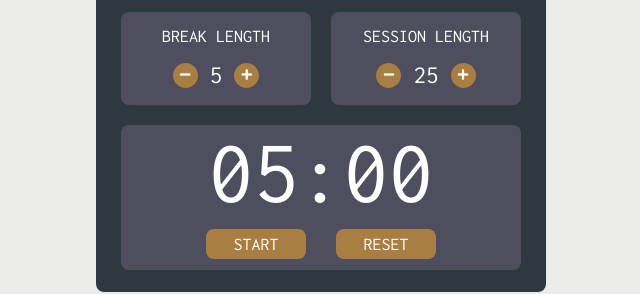
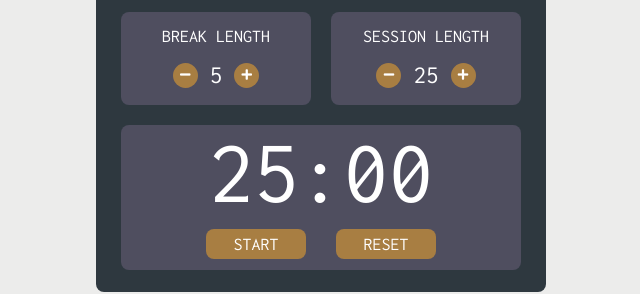
Before and after one commit to gdezan/pomodoro, a plain HTML site: page index.html in a window 1280 px wide. Shown: the part 152-446 px from the top of the page, 319-959 px from the left. Drawn offline with Linux system fonts and the light colour scheme.

Commit message:
fixed countdown

```diff
--- a/index.html
+++ b/index.html
@@ -33,7 +33,7 @@
                 </div>
             </div>
             <div class="countdown">
-                <div class="timedown">05:00</div>
+                <div class="timedown">25:00</div>
                 <div class="control">
                     <div class="ctl start">START</div>
                     <div class="ctl reset">RESET</div>
```
